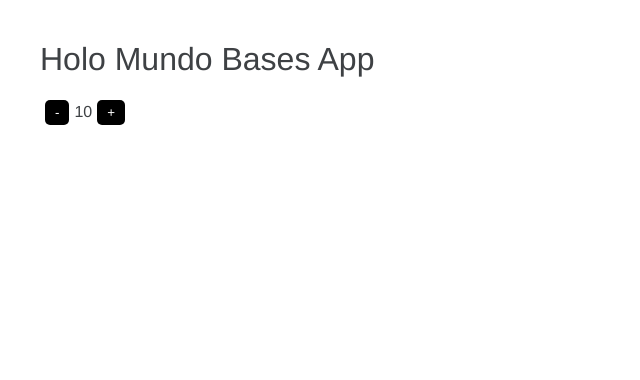
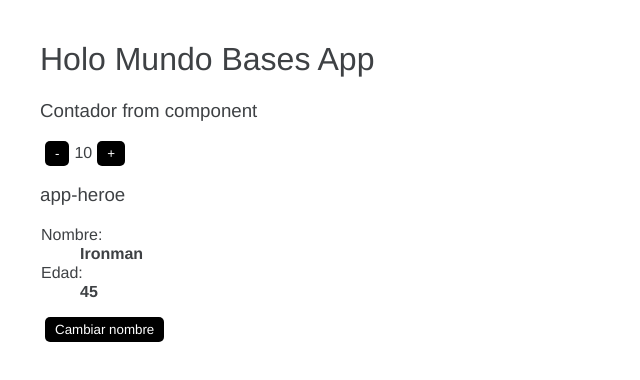
Before and after one commit to PauArcila/AngularFH, an Angular app in the folder 01-bases/: page / in a window 1280 px wide. Shown: the top 380 px of the page, without its empty margins (0-640 px from the left). Built offline with nearby package versions, Linux system fonts and the light colour scheme.

Commit message:
nuevos cambios hasta cl43

```diff
--- a/01-bases/src/app/app.component.html
+++ b/01-bases/src/app/app.component.html
@@ -1,4 +1,4 @@
 <h1>Holo Mundo {{title  | titlecase}}</h1>
-<button (click)="acumular(-1)">-</button>
-<span>{{numero}}</span>
-<button (click)="sumar()">+</button>
+
+<app-contador></app-contador>
+<app-heroe></app-heroe>
--- a/01-bases/src/app/app.component.ts
+++ b/01-bases/src/app/app.component.ts
@@ -1,4 +1,4 @@
-import { Component } from '@angular/core';
+import { Input , Component} from '@angular/core';
 
 @Component({
   selector: 'app-root',
@@ -7,22 +7,5 @@ import { Component } from '@angular/core';
 })
 export class AppComponent {
   title: string = 'bases app';
-  numero: number = 10;
-
-  sumar() {
-    this.numero += 1;
-  }
-
-  restar() {
-    if (this.numero > 0) {
-      this.numero -= 1;
-    }
-  }
-
-  acumular(valor: number) {
-    if (this.numero > 0) {
-      this.numero += valor;
-    }
-  }
 
 }
--- a/01-bases/src/app/app.module.ts
+++ b/01-bases/src/app/app.module.ts
@@ -3,10 +3,14 @@ import { BrowserModule } from '@angular/platform-browser';
 
 import { AppRoutingModule } from './app-routing.module';
 import { AppComponent } from './app.component';
+import { ContadorComponent } from './components/contador/contador.component';
+import { HeroeComponent } from './components/heroes/heroe/heroe.component';
 
 @NgModule({
   declarations: [
-    AppComponent
+    AppComponent,
+    ContadorComponent,
+    HeroeComponent
   ],
   imports: [
     BrowserModule,
--- /dev/null
+++ b/01-bases/src/app/components/contador/contador.component.html
@@ -0,0 +1,4 @@
+<h3>Contador from component</h3>
+<button (click)="acumular(-1)">-</button>
+<span>{{numero}}</span>
+<button (click)="sumar()">+</button>
--- /dev/null
+++ b/01-bases/src/app/components/contador/contador.component.ts
@@ -0,0 +1,31 @@
+import { Component, OnInit } from '@angular/core';
+
+@Component({
+  selector: 'app-contador',
+  templateUrl: './contador.component.html',
+  styleUrls: ['./contador.component.scss']
+})
+export class ContadorComponent implements OnInit {
+  ngOnInit(): void {
+  }
+
+  numero: number = 10;
+  base:number = 10;
+
+  sumar() {
+    this.numero += 1;
+  }
+
+  restar() {
+    if (this.numero > 0) {
+      this.numero -= 1;
+    }
+  }
+
+  acumular(valor: number) {
+    if (this.numero > 0) {
+      this.numero += valor;
+    }
+  }
+
+}
--- /dev/null
+++ b/01-bases/src/app/components/heroes/heroe/heroe.component.html
@@ -0,0 +1,11 @@
+<h3>{{title}}</h3>
+<dl>
+    <td>Nombre: </td>
+    <dd>{{obtenerNombre()}}</dd>
+
+    <td>Edad: </td>
+    <dd>{{edad}}</dd>
+</dl>
+
+<button (click)="cambiarNombre()">
+    Cambiar nombre</button>
--- /dev/null
+++ b/01-bases/src/app/components/heroes/heroe/heroe.component.ts
@@ -0,0 +1,22 @@
+import { Component, OnInit } from '@angular/core';
+
+@Component({
+  selector: 'app-heroe',
+  templateUrl: './heroe.component.html',
+  styleUrls: ['./heroe.component.scss']
+})
+export class HeroeComponent  {
+
+  title: string = 'app-heroe';
+  nombre: string = 'Ironman';
+  edad: number = 45;
+
+  obtenerNombre(): string{
+    return  `${this.nombre}`;
+  }
+
+  cambiarNombre(): void{
+    this.nombre = 'Spiderman';
+  }
+
+}
```
Also changed, not shown: 01-bases/src/app/components/contador/contador.component.scss (added), 01-bases/src/app/components/heroes/heroe/heroe.component.scss (added), 2 other files (tests, documents, lock files or other folders).
